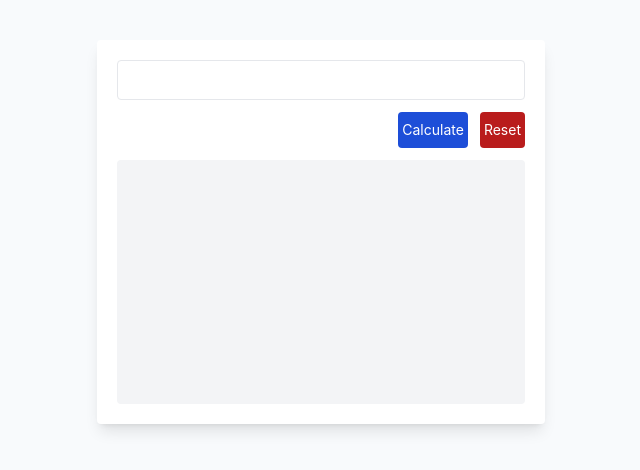
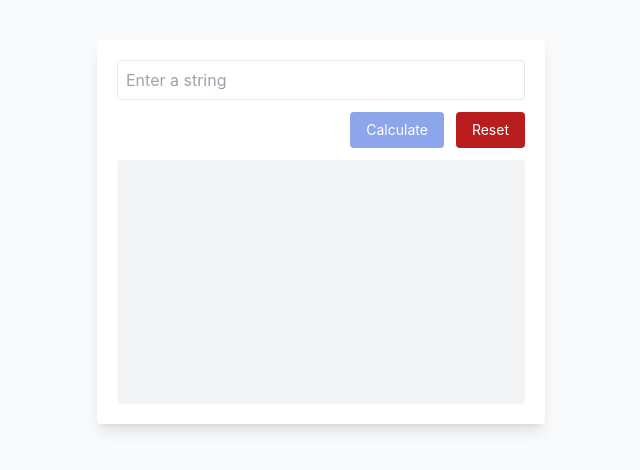
Before and after one commit to cvasakthi/string-calculator, a React (Create React App) app: page / in a window 1280 px wide. Shown: the part 168-638 px from the top of the page, without its empty margins (319-959 px from the left). Built offline with nearby package versions, Linux system fonts and the light colour scheme; the HTML template or start-up script is replaced by a standard one.

Commit message:
component update

```diff
--- a/src/component/StringCalculator.tsx
+++ b/src/component/StringCalculator.tsx
@@ -5,7 +5,7 @@ export interface IStringCalculatorProps {}
 
 export function StringCalculator(props: IStringCalculatorProps) {
   const [enteredString, setEnteredString] = useState<string>("");
-  const [result, setResult] = useState<number | null>();
+  const [result, setResult] = useState<number | undefined>();
   const [err, setErr] = useState<string>("");
   const handleCalculate = () => {
     setErr("");
@@ -13,35 +13,62 @@ export function StringCalculator(props: IStringCalculatorProps) {
       const result = stringCalculator(enteredString);
       setResult(result);
     } catch (error) {
-      console.log(error);
-      alert(error);
-      setErr(error as string);
+      if (error instanceof Error) {
+        // console.log(error.message);
+        setErr(error.message);
+      } else {
+        console.log("An unexpected error occurred.");
+      }
     }
   };
   const handleReset = () => {
     setEnteredString("");
+    setErr("");
+    setResult(undefined);
   };
   return (
+    <>
+      {err && (
+        <div className="fixed inset-0 flex items-center justify-center bg-black bg-opacity-50 z-50">
+          <div className="bg-white rounded-lg shadow-lg p-5 max-w-md w-full">
+            <h2 className="text-red-500 text-lg font-semibold mb-2">Error</h2>
+            <p className="text-red-600">{err}</p>
+            <div className="flex justify-end mt-4">
+              <button
+                className="bg-blue-500 text-white rounded px-4 py-2 hover:bg-blue-600"
+                onClick={() => setErr("")}
+              >
+                Close
+              </button>
+            </div>
+          </div>
+        </div>
+      )}
       <div className="min-h-96 w-full flex flex-col max-w-md bg-white rounded shadow-lg p-5 space-y-3">
         <input
           type="text"
-        className="w-full h-10 rounded border"
+          className="w-full h-10 rounded border px-2"
           value={enteredString}
+          placeholder="Enter a string"
           onChange={(e) => {
             setEnteredString(e.target.value);
+            setErr("");
+            setResult(undefined);
           }}
         />
         <div className="flex w-full justify-end gap-3">
           <button
-          className="h-9 w-fit bg-blue-700 rounded text-sm text-white px-1 "
+            className="h-9 w-fit bg-blue-700 disabled:opacity-50 rounded text-sm text-white px-4 py-2 "
             onClick={() => {
               handleCalculate();
             }}
+            disabled={!enteredString}
           >
             Calculate
           </button>
+
           <button
-          className="h-9 w-fit bg-red-700 rounded text-sm text-white px-1 "
+            className="h-9 w-fit bg-red-700 rounded disabled:opacity-50 text-sm text-white px-4 py-2 "
             onClick={() => {
               handleReset();
             }}
@@ -49,10 +76,10 @@ export function StringCalculator(props: IStringCalculatorProps) {
             Reset
           </button>
         </div>
-      <div className="min-h-full flex-1 bg-gray-100 rounded">
+        <div className="min-h-full flex-1 bg-gray-100 rounded p-5">
           {result && !err && <p>{result}</p>}
-        {err && <p>{err}</p>}
         </div>
       </div>
+    </>
   );
 }
```
Lines whose indentation alone changed are shown as unchanged.
